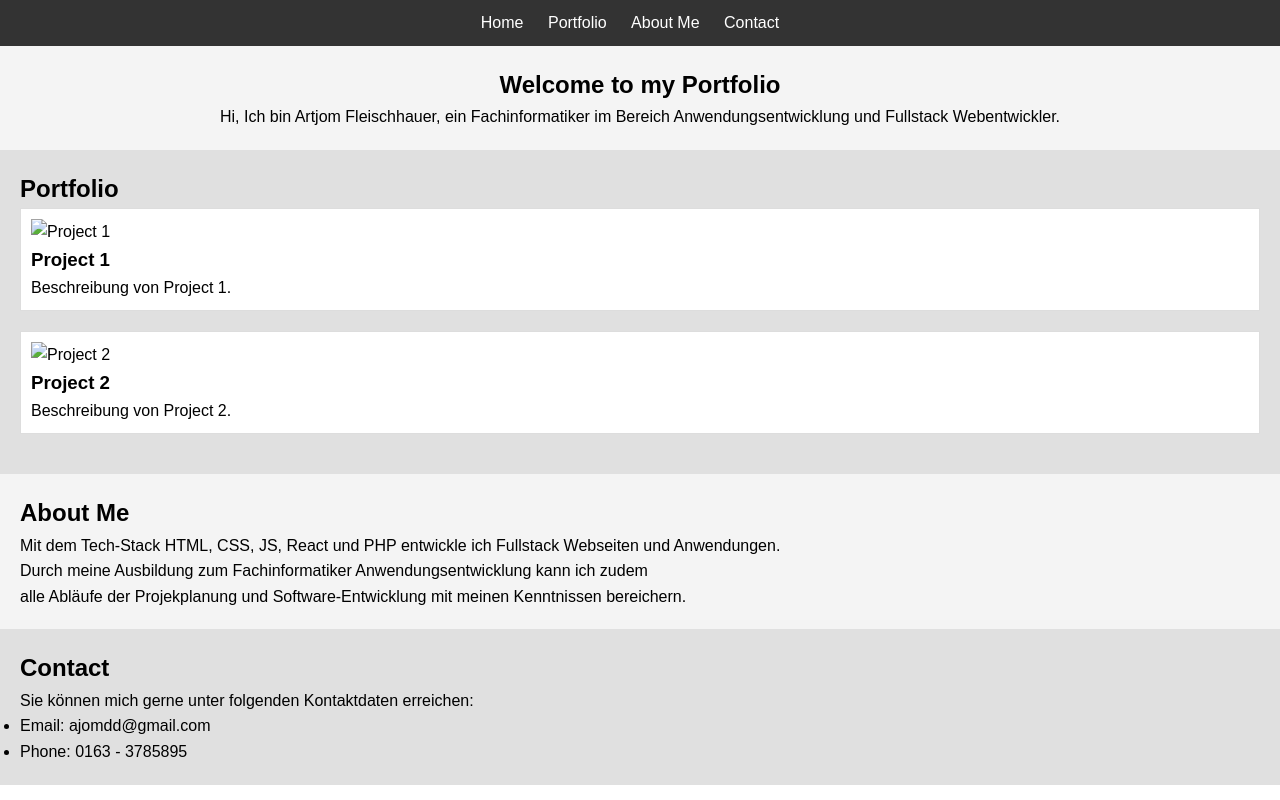
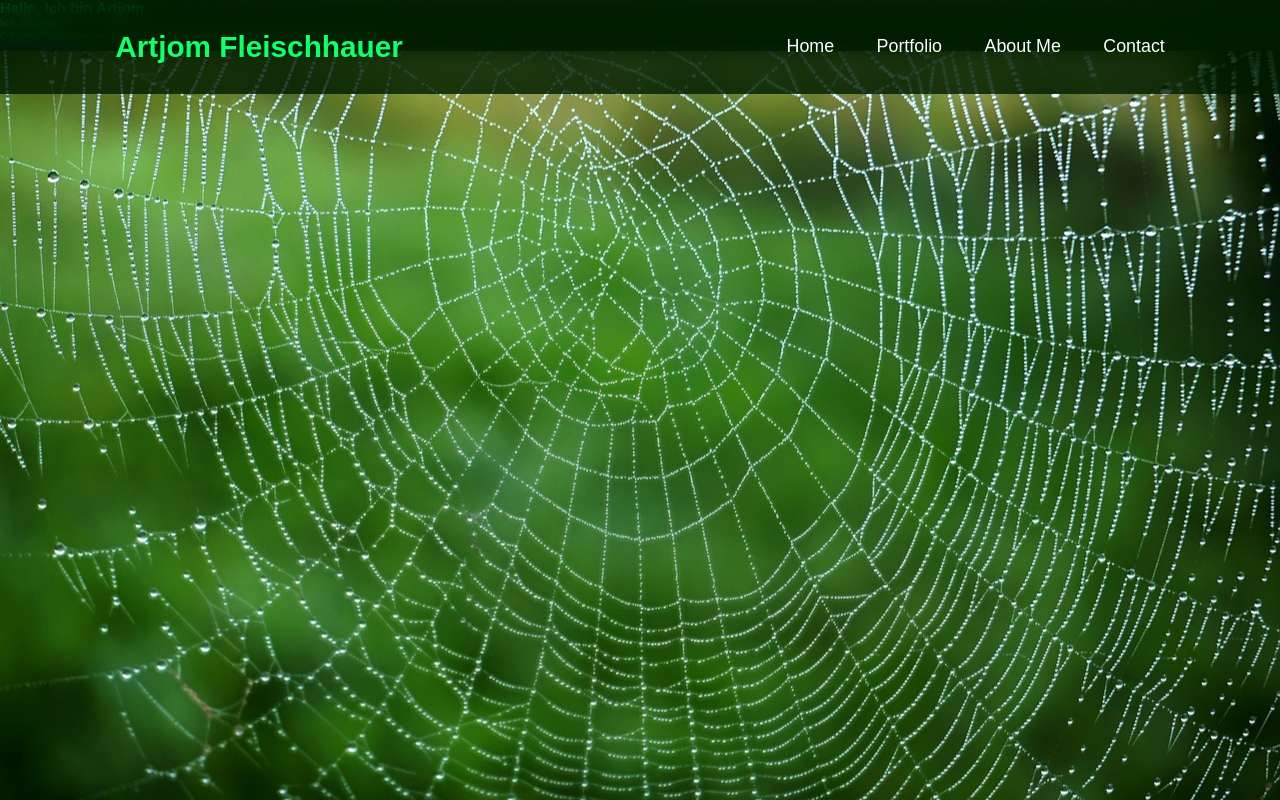
Before and after one commit to 0N16UM0/artjom-portfolio, a plain HTML site: page index.html in a window 1280 px wide. Drawn offline with Linux system fonts and the light colour scheme.

Commit message:
first changes

```diff
--- a/index.css
+++ /dev/null
@@ -1,63 +0,0 @@
-body, h1, h2, h3, p, ul, li {
-  margin: 0;
-  padding: 0;
-}
-
-/* Basic styling */
-body {
-  font-family: Arial, sans-serif;
-  line-height: 1.6;
-}
-
-header {
-  background-color: #333;
-  color: white;
-  text-align: center;
-  padding: 10px;
-}
-
-nav ul {
-  list-style: none;
-}
-
-nav ul li {
-  display: inline;
-  margin-right: 20px;
-}
-
-nav ul li a {
-  color: white;
-  text-decoration: none;
-}
-
-section {
-  padding: 20px;
-}
-
-#home {
-  background-color: #f4f4f4;
-  text-align: center;
-}
-
-#portfolio {
-  background-color: #e0e0e0;
-}
-
-.project {
-  background-color: white;
-  border: 1px solid #ddd;
-  padding: 10px;
-  margin-bottom: 20px;
-}
-
-.project img {
-  max-width: 100%;
-}
-
-#about {
-  background-color: #f4f4f4;
-}
-
-#contact {
-  background-color: #e0e0e0;
-}
--- a/index.html
+++ b/index.html
@@ -1,31 +1,40 @@
 <!DOCTYPE html>
 <html lang="de">
+
 <head>
   <meta charset="UTF-8">
   <meta name="viewport" content="width=device-width, initial-scale=1.0">
-  <link rel="stylesheet" href="index.css">
+  <link rel="stylesheet" href="ressources/index.css">
   <title>Artjom's Portfolio</title>
 </head>
+
 <body>
-  <header>
-    <nav>
-      <ul>
-        <li><a href="#home">Home</a></li>
-        <li><a href="#portfolio">Portfolio</a></li>
-        <li><a href="#about">About Me</a></li>
-        <li><a href="#contact">Contact</a></li>
-      </ul>
+  <header class="header">
+    <a href="#home" class="logo">Artjom <span>Fleischhauer</span></a>
+    <i class="fa-solid fa-bars" id="menu-icon"></i>
+    <nav class="navbar" id="navbar">
+        <a href="#home" class="nav-item active">Home</a>
+        <a href="#portfolio" class="nav-item">Portfolio</a>
+        <a href="#about" lass="nav-item">About Me</a>
+        <a href="#contact" lass="nav-item">Contact</a>
     </nav>
   </header>
 
-  <section id="home">
-    <h1>Welcome to my Portfolio</h1>
-    <p>Hi, Ich bin Artjom Fleischhauer, ein Fachinformatiker im Bereich Anwendungsentwicklung und Fullstack Webentwickler.</p>
+  <section class="home" id="home">
+    <div class="home-content">
+      <h1>Hallo, Ich bin <span>Artjom</span></h1>
+      <h3 class="text-animation">Ich bin ein </h3><p>Fullstack Webentwickler
+        und ein Fachinformatiker im Bereich Anwendungsentwicklung.
+      </p>
+      <a href="#contact" class="btn">Mich kontaktieren</a>
+      <div class="home-img">
+
+      </div>
+    </div>
   </section>
 
-  <section id="portfolio">
+  <!-- <section id="portfolio">
     <h2>Portfolio</h2>
-    <!-- Replace with your project items -->
     <div class="project">
       <img src="project1.jpg" alt="Project 1">
       <h3>Project 1</h3>
@@ -36,20 +45,25 @@
       <h3>Project 2</h3>
       <p>Beschreibung von Project 2.</p>
     </div>
-  </section>
+  </section> -->
 
-  <section id="about">
+  <!-- <section id="about">
     <h2>About Me</h2>
-    <p>Mit dem Tech-Stack HTML, CSS, JS, React und PHP entwickle ich Fullstack Webseiten und Anwendungen.<br>Durch meine Ausbildung zum Fachinformatiker Anwendungsentwicklung kann ich zudem<br>alle Abläufe der Projekplanung und Software-Entwicklung mit meinen Kenntnissen bereichern.</p>
-  </section>
+    <p>Mit dem Tech-Stack HTML, CSS, JS, React und PHP entwickle ich Fullstack Webseiten und Anwendungen.<br>Durch meine
+      Ausbildung zum Fachinformatiker Anwendungsentwicklung kann ich zudem<br>alle Abläufe der Projekplanung und
+      Software-Entwicklung mit meinen Kenntnissen bereichern.</p>
+  </section> -->
 
-  <section id="contact">
+  <!-- <section id="contact">
     <h2>Contact</h2>
     <p>Sie können mich gerne unter folgenden Kontaktdaten erreichen:</p>
     <ul>
       <li>Email: ajomdd@gmail.com</li>
       <li>Phone: 0163 - 3785895</li>
     </ul>
-  </section>
+  </section> -->
+  <script src="https://kit.fontawesome.com/db48d73a1e.js" crossorigin="anonymous"></script>
+  <script type="text/javascript" src="main.js"></script>
 </body>
+
 </html>
--- /dev/null
+++ b/main.js
@@ -0,0 +1,20 @@
+let menuIcon = document.querySelector('#menu-icon');
+let navbar = document.querySelector('.navbar');
+let sections = document.querySelectorAll('section');
+let navLinks = document.querySelectorAll('header nav a');
+
+window.onscroll = () => {
+  sections.forEach(sec => {
+    let top = window.scrollY;
+    let offset = sec.offsetTop -150;
+    let height = sec.offsetHeight;
+    let id = sec.getAttribute('id');
+
+    if (top >= offset && top > offset + height) {
+      navLinks.forEach(links => {
+        links.classList.remove('active');
+        document.querySelector('header nav a [href*=' + id + ' ]').classList.add('active');
+      })
+    }
+  })
+}
--- /dev/null
+++ b/ressources/index.css
@@ -0,0 +1,68 @@
+/* Basic styling */
+* {
+  margin: 0;
+  padding: 0;
+  box-sizing: border-box;
+  text-decoration: none;
+  border: none;
+  outline: none;
+  scroll-behavior: smooth;
+  font-family: "Poppins", Arial, sans-serif;
+}
+
+html {
+  font-size: 62%;
+  overflow-x: hidden;
+  background: url("images/bg/cobweb.jpg") no-repeat center center fixed;
+  background-size: cover;
+}
+
+body {
+  background-color: rgba(0, 29, 0, 0.815);
+  backdrop-filter: blur(10px);
+  color: #14ff6a;
+}
+
+.header {
+  background-color: rgba(0, 29, 0, 0.815);
+  backdrop-filter: blur(10px);
+  position: fixed;
+  width: 100%;
+  padding: 3rem 9%;
+  top: 0;
+  left: 0;
+  display: flex;
+  justify-content: space-between;
+  align-items: center;
+  z-index: 100;
+}
+.logo {
+  font-size: 3rem;
+  color: #14ff6a;
+  font-weight: 800;
+  cursor: pointer;
+  transition: 0.3s ease-in-out;
+}
+.logo:hover {
+  transform: scale(1.1);
+}
+.navbar a {
+  font-size: 1.8rem;
+  color: white;
+  margin-left: 4rem;
+  font-weight: 500;
+  transition: 0.3s ease-in-out;
+  border-bottom: 3px solid transparent;
+}
+
+.navbar a:hover, .navbar a:active {
+  color: #14ff6a;
+  border-bottom: 3px solid #14ff6a;
+  ;
+}
+
+#menu-icon {
+  font-size: 3rem;
+  color: #14ff6a;
+  display: none;
+}
```
Also changed, not shown: ressources/images/bg/cobweb.jpg (added).
